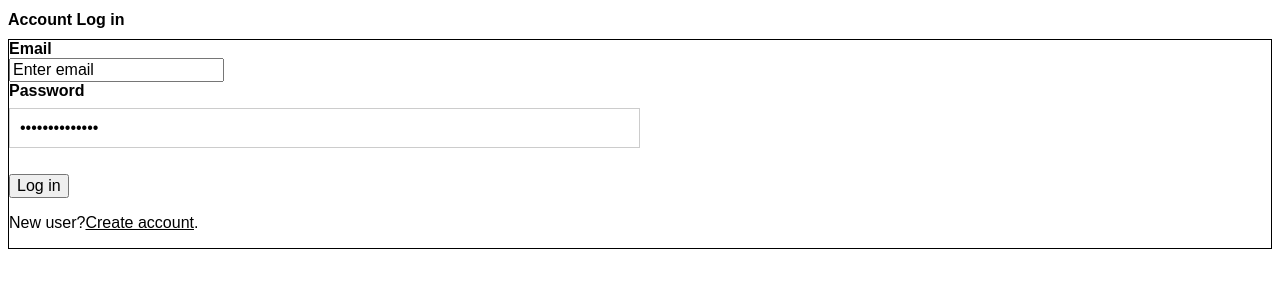
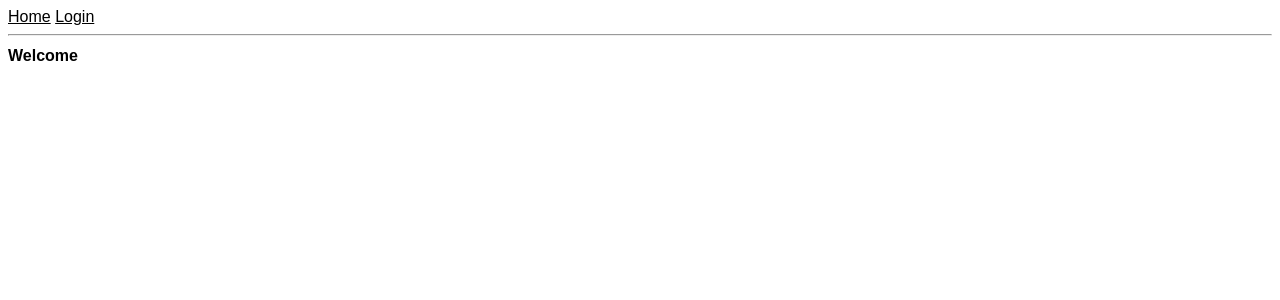
Before and after one commit to sleiyio/Shopping-List, a Flask app: template shopping_list/app/templates/index.html in a window 1280 px wide. Shown: the top 300 px of the page. Run offline with Flask 2, Linux system fonts and the light colour scheme; the template is opened without the code that fills it, so the values that code supplies are empty.

```diff
--- a/shopping_list/app/templates/index.html
+++ b/shopping_list/app/templates/index.html
@@ -1,34 +1,19 @@
-<!doctype html>
 <html>
 	<head>
 		<meta charset="utf-8">
 		<meta http-equiv="X-UA-Compatible" content="IE=edge">
 		<meta name="viewport" content="width=device-width, initial-scale=1.0">
+		<script type="text/javascript" src="../static/js/jquery-3.2.1.min.js"></script>
+		<script type="text/javascript" src="../static/js/shopping_list.js"></script>
 		<link rel="stylesheet" type="text/css" href="../static/css/shopping_list.css" />
-    <title>Shopping List</title>
+
+		<title>Welcome to Shoppe</title>
+
 	</head>
 	<body>
-
-  <h1>Account Log in</h1>
-
-	<form action="new-user.php" style="border:1px solid">
-
-		<div class="container">
-
-
-			<label><b>Email</b></label><br>
-			<input type="text" name="email" value="Enter email" required>
-  			<br>
-			<label><b>Password</b></label><br>
-			<input type="password" name="password" value="Enter Password" required>
-			<br>
-			<br>
-  			<input type="button" value="Log in" onclick="window.open('dashboard', '_blank');">
-			<p>New user?<a href="createAccount">Create account</a>.</p>
-		</div>
-	</form>
-
-	<body>
+		<div><a href="/index">Home</a> <a href="/login">Login</a></div>
+		<hr>
+				<h1>Welcome</h1>
 
 	</body>
 </html>
```
Lines whose indentation alone changed are shown as unchanged.
